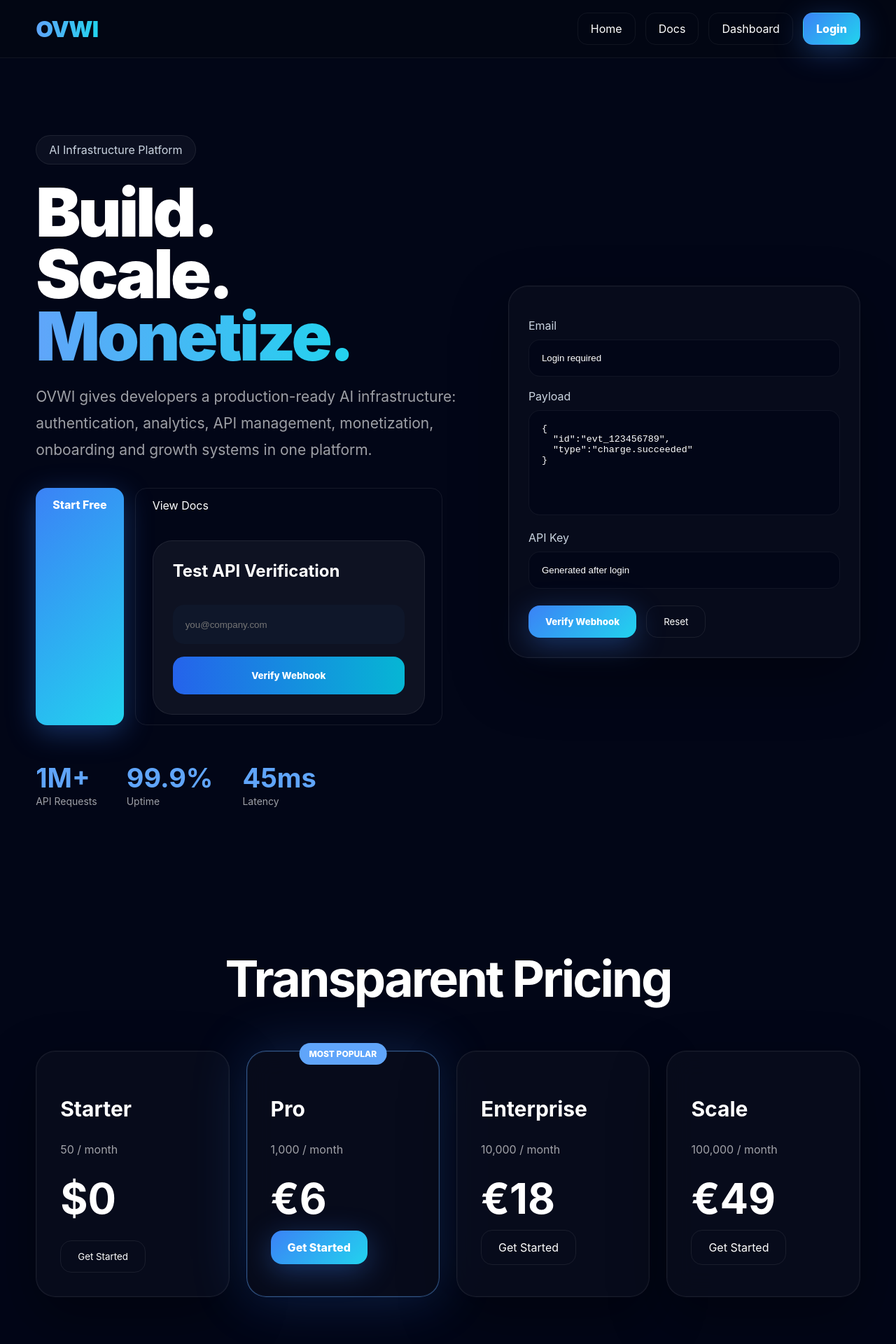
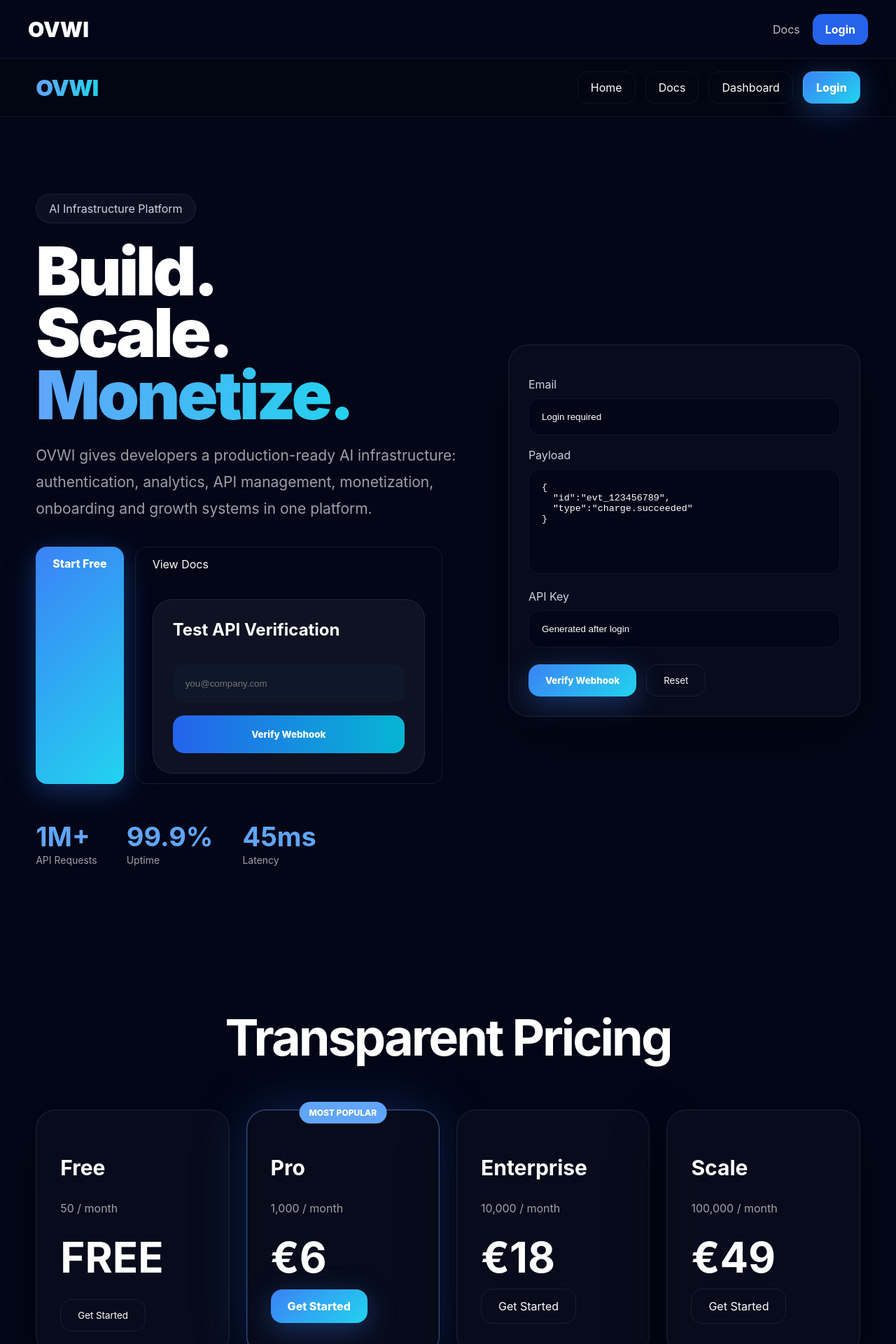
Before and after one commit to aydncy/ovwi-ui, a Next.js app: page / in a window 1280 px wide. Shown: the top 1920 px of the page at 70% size. Built offline with nearby package versions, Linux system fonts and the light colour scheme; no server answers.

Commit message:
final auth navbar pricing checkout fix

```diff
--- a/app/components/AuthNav.tsx
+++ b/app/components/AuthNav.tsx
@@ -8,6 +8,9 @@ import { supabase } from '../lib/supabaseBrowser'
 export default function AuthNav(){
 
   const router = useRouter()
+
+  const [loading,setLoading] =
+    useState(true)
 
   const [logged,setLogged] =
     useState(false)
@@ -20,6 +23,8 @@ export default function AuthNav(){
         setLogged(
           !!data.session
         )
+
+        setLoading(false)
 
       })
 
@@ -37,10 +42,14 @@ export default function AuthNav(){
 
   },[])
 
+  if(loading){
+    return null
+  }
+
   return (
     <nav
       style={{
-        height:82,
+        height:84,
         display:'flex',
         alignItems:'center',
         justifyContent:'space-between',
--- a/app/components/Pricing.tsx
+++ b/app/components/Pricing.tsx
@@ -2,7 +2,7 @@
 
 const plans = [
   {
-    name: "Starter",
+    name: "Free",
     limit: "50 / month",
     price: "€0",
     highlight: false,
@@ -51,7 +51,7 @@ export default function Pricing(){
               style={{marginTop:16, width:"100%"}}
               onClick={p.cta}
             >
-              {p.name === 'Starter' ? 'Start Free' : 'Upgrade'}
+              {p.name === 'Free' ? 'Start Free' : 'Upgrade'}
             </button>
           </div>
         ))}
--- a/app/layout.tsx
+++ b/app/layout.tsx
@@ -1,5 +1,9 @@
 import './globals.css'
 import AuthNav from './components/AuthNav'
+
+export const metadata = {
+  title:'OVWI'
+}
 
 export default function RootLayout({
   children
@@ -14,11 +18,14 @@ export default function RootLayout({
           margin:0,
           background:'#020617',
           color:'white',
-          fontFamily:
-            'Inter, sans-serif'
+          fontFamily:'Inter,sans-serif'
         }}
       >
+
+        <AuthNav />
+
         {children}
+
       </body>
     </html>
   )
--- a/app/page.tsx
+++ b/app/page.tsx
@@ -166,11 +166,11 @@ export default function Home(){
 
             <div className="glass price-card">
 
-              <h3>Starter</h3>
+              <h3>Free</h3>
 
               <p>50 / month</p>
 
-              <strong>$0</strong>
+              <strong>FREE</strong>
 
               <button className="secondary-btn">
                 Get Started
```
Also changed, not shown: app/(auth)/layout.tsx (deleted, +0 -18 lines).
